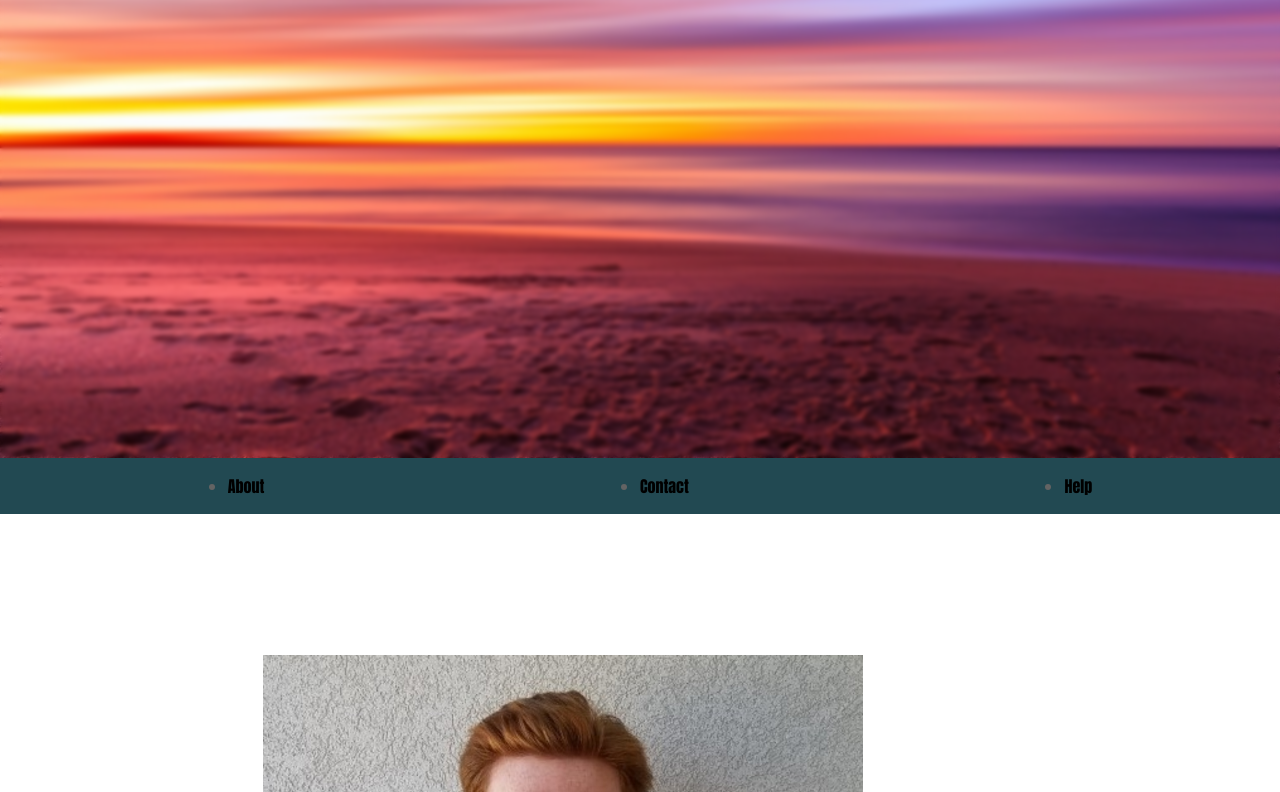
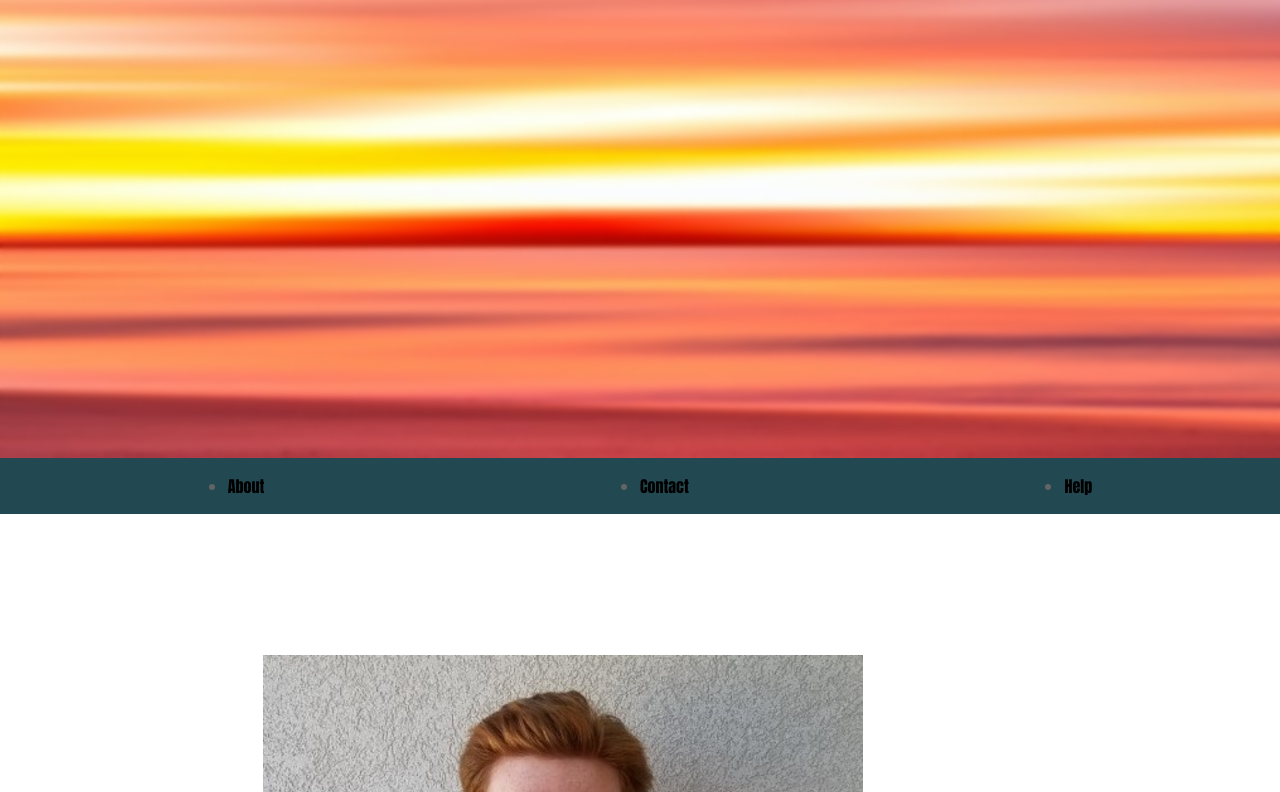
Before and after one commit to IS-120/responsive-menus-mbingham196, a website: page index.html in a window 1280 px wide. Shown: the part 342-1134 px from the top of the page. Drawn offline with Linux system fonts and the light colour scheme.

Commit message:
fixed srcset error

```diff
--- a/index.html
+++ b/index.html
@@ -44,9 +44,9 @@
     </div>
     <div class="hero-image">
       <picture>
-        <source media="(min-width: 769px)" srcset="images/hero-sunrise-1920.jpg">
-        <source media="(min-width: 381px)" srcset="images/hero-sunrise-768.jpg">
-        <source media="(max-width: 380px)" srcset="images/hero-sunrise-380.jpg">
+        <source media="(min-width: 769px)" src="images/hero-sunrise-1920.jpg">
+        <source media="(min-width: 381px)" src="images/hero-sunrise-768.jpg">
+        <source media="(max-width: 380px)" src="images/hero-sunrise-380.jpg">
         <img src="images/hero-sunrise-768.jpg"
           alt="A family picture with Matthew Bingham, his parents, and two Sisters">
       </picture>
```
